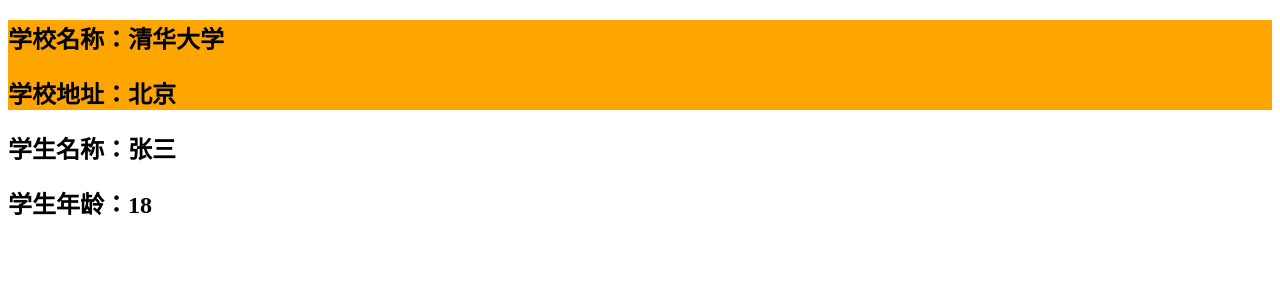
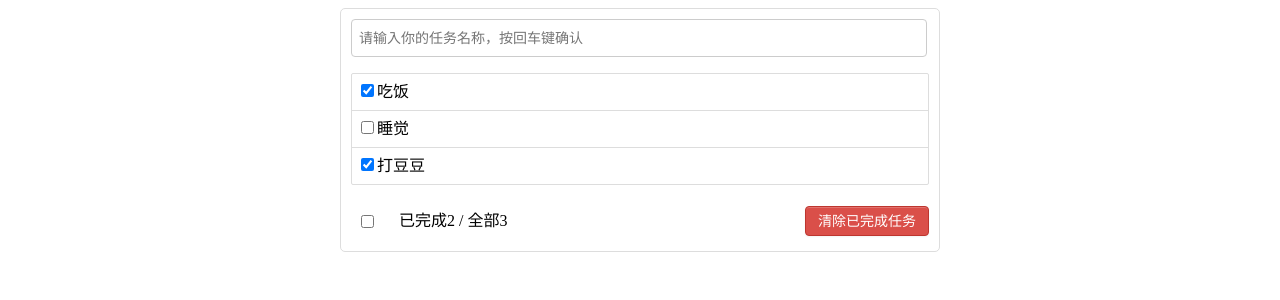
Before and after one commit to weihua-li/vue_test, a Vue app: page / in a window 1280 px wide. Shown: the top 300 px of the page. Built offline with nearby package versions, Linux system fonts and the light colour scheme.

Commit message:
TodoList案例

```diff
--- a/package.json
+++ b/package.json
@@ -9,6 +9,7 @@
   },
   "dependencies": {
     "core-js": "^3.8.3",
+    "nanoid": "^4.0.2",
     "vue": "^2.6.14"
   },
   "devDependencies": {
--- a/src/App.vue
+++ b/src/App.vue
@@ -1,26 +1,110 @@
 <template>
   <div>
-    <School></School>
-    <Student></Student>
+    <div id="root">
+      <div class="todo-container">
+        <div class="todo-wrap">
+          <NoteHeader :addTask="addTask"/>
+          <NoteList
+            :taskList="taskList"
+            :changeDone="changeDone"
+            :deleteTask="deleteTask"
+          />
+          <NoteFooter
+            :taskList="taskList"
+            :allDone="allDone"
+            :deleteAllDone="deleteAllDone"
+          />
+        </div>
+      </div>
+    </div>
   </div>
 </template>
 
 <script>
-    import School from './components/School'
-    import Student from './components/Student'
+
+  import NoteHeader from './components/NoteHeader'
+  import NoteList from './components/NoteList'
+  import NoteFooter from './components/NoteFooter'
 
   export default({
     name:'App',
     template:`
       <App></App>
     `,
-        components:{
-            School,
-            Student
+    components:{NoteHeader,NoteList,NoteFooter},
+    data() {
+      return {
+        taskList:[
+          {id:'001',info:'吃饭',done:true},
+          {id:'002',info:'睡觉',done:false},
+          {id:'003',info:'打豆豆',done:true}
+        ]
       }
+    },
+    methods: {
+      addTask(taskObj){
+        this.taskList.unshift(taskObj)
+      },
+      changeDone(id){
+        this.taskList.forEach((task) => {
+          if(task.id === id) task.done = !task.done
+        });
+      },
+      allDone(done){
+        this.taskList.forEach((task) => {
+          task.done = done
+        });
+      },
+      deleteTask(id){
+        this.taskList = this.taskList.filter((task) => {
+          return task.id !== id
+        })
+      },
+      deleteAllDone(){
+        this.taskList = this.taskList.filter((task) => {
+          return !task.done
+        })
+      }
+    },
   })
 </script>
 
 <style>
-
+    /*base*/
+  body {
+    background: #fff;
+  }
+  .btn {
+    display: inline-block;
+    padding: 4px 12px;
+    margin-bottom: 0;
+    font-size: 14px;
+    line-height: 20px;
+    text-align: center;
+    vertical-align: middle;
+    cursor: pointer;
+    box-shadow: inset 0 1px 0 rgba(255, 255, 255, 0.2), 0 1px 2px rgba(0, 0, 0, 0.05);
+    border-radius: 4px;
+  }
+  .btn-danger {
+    color: #fff;
+    background-color: #da4f49;
+    border: 1px solid #bd362f;
+  }
+  .btn-danger:hover {
+    color: #fff;
+    background-color: #bd362f;
+  }
+  .btn:focus {
+    outline: none;
+  }
+  .todo-container {
+    width: 600px;
+    margin: 0 auto;
+  }
+  .todo-container .todo-wrap {
+    padding: 10px;
+    border: 1px solid #ddd;
+    border-radius: 5px;
+  }
 </style>
--- /dev/null
+++ b/src/components/NoteFooter.vue
@@ -0,0 +1,76 @@
+<template>
+    <div class="todo-footer">
+        <label>
+            <input type="checkbox" v-model="isAll"/>
+        </label>
+        <span>
+            <span>已完成{{doneNum}}</span> / 全部{{totalNum}}
+        </span>
+        <button class="btn btn-danger" @click="deleteDone">清除已完成任务</button>
+    </div>
+</template>
+
+<script scope>
+    export default {
+        name:"NoteFooter",
+        props:['taskList', 'allDone', 'deleteAllDone'],
+        data() {
+            return {
+                checked:false
+            }
+        },
+        methods: {
+            deleteDone(){
+                this.deleteAllDone()
+            }
+        },
+        computed:{
+            totalNum(){
+                return this.taskList.length
+            },
+            doneNum(){
+                //这是我写的low方法
+                /* let num = 0
+                this.taskList.forEach((task) => {
+                    if(task.done) num++
+                });
+                return num */
+                //这是老师写的高级方法
+                return this.taskList.reduce((pre, task) => pre + (task.done ? 1 : 0), 0)
+            },
+            isAll:{
+                get(){
+                    return this.doneNum === this.totalNum  && this.totalNum > 0
+                },
+                set(value){
+                    this.allDone(value)
+                }
+            }
+        },
+    }
+</script>
+
+<style scoped>
+    /*footer*/
+    .todo-footer {
+        height: 40px;
+        line-height: 40px;
+        padding-left: 6px;
+        margin-top: 5px;
+    }
+    .todo-footer label {
+        display: inline-block;
+        margin-right: 20px;
+        cursor: pointer;
+    }
+    .todo-footer label input {
+        position: relative;
+        top: -1px;
+        vertical-align: middle;
+        margin-right: 5px;
+    }
+    .todo-footer button {
+        float: right;
+        margin-top: 5px;
+    }
+</style>
--- /dev/null
+++ b/src/components/NoteHeader.vue
@@ -0,0 +1,43 @@
+<template>
+    <div class="todo-header">
+        <input type="text" placeholder="请输入你的任务名称，按回车键确认" v-model="info" @keyup.enter="add"/>
+    </div>
+</template>
+
+<script>
+    import {nanoid} from "nanoid"
+    export default {
+        name:'NoteHeader',
+        props:['addTask'],
+        data() {
+            return {
+                info:''
+            }
+        },
+        methods: {
+            add(){
+                if(!this.info) return
+                const taskObj = {id:nanoid(), info:this.info, done:false}
+                this.addTask(taskObj)
+                this.info = ''
+            }
+        },
+    }
+</script>
+
+<style scoped>
+    /*header*/
+    .todo-header input {
+        width: 560px;
+        height: 28px;
+        font-size: 14px;
+        border: 1px solid #ccc;
+        border-radius: 4px;
+        padding: 4px 7px;
+    }
+    .todo-header input:focus {
+        outline: none;
+        border-color: rgba(82, 168, 236, 0.8);
+        box-shadow: inset 0 1px 1px rgba(0, 0, 0, 0.075), 0 0 8px rgba(82, 168, 236, 0.6);
+    }
+</style>
--- /dev/null
+++ b/src/components/NoteItem.vue
@@ -0,0 +1,64 @@
+<template>
+    <li>
+        <label>
+            <input type="checkbox" :checked="taskObj.done" @change="changeCheck"/>
+            <span>{{taskObj.info}}</span>
+        </label>
+        <button class="btn btn-danger" @click="deleteOne">删除</button>
+    </li>
+</template>
+
+<script>
+
+    export default {
+        name:'NoteItem',
+        props:['taskObj','changeDone','deleteTask'],
+        methods:{
+            changeCheck(){
+                this.changeDone(this.taskObj.id)
+            },
+            deleteOne(){
+                this.deleteTask(this.taskObj.id)
+            }
+        }
+    }
+</script>
+
+<style scoped>
+    /*item*/
+    li {
+        list-style: none;
+        height: 36px;
+        line-height: 36px;
+        padding: 0 5px;
+        border-bottom: 1px solid #ddd;
+    }
+    li label {
+        float: left;
+        cursor: pointer;
+    }
+    li label li input {
+        vertical-align: middle;
+        margin-right: 6px;
+        position: relative;
+        top: -1px;
+    }
+    li button {
+        float: right;
+        display: none;
+        margin-top: 3px;
+    }
+    li:before {
+        content: initial;
+    }
+    li:last-child {
+        border-bottom: none;
+    }
+    li:hover{
+		background-color: #ddd;
+	}
+
+	li:hover button{
+		display: block;
+	}
+</style>
--- /dev/null
+++ b/src/components/NoteList.vue
@@ -0,0 +1,41 @@
+<template>
+    <div>
+        <ul class="todo-main">
+            <NoteItem
+                v-for="t in taskList"
+                :key="t.id" :taskObj="t"
+                :changeDone="changeDone"
+                :deleteTask="deleteTask"
+            />
+        </ul>
+    </div>
+</template>
+
+<script>
+
+    import NoteItem from "./NoteItem"
+
+    export default {
+        name:'NoteList',
+        components: { NoteItem },
+        props:['taskList','changeDone','deleteTask'],
+    }
+</script>
+
+<style scoped>
+    /*main*/
+    .todo-main {
+        margin-left: 0px;
+        border: 1px solid #ddd;
+        border-radius: 2px;
+        padding: 0px;
+    }
+    .todo-empty {
+        height: 40px;
+        line-height: 40px;
+        border: 1px solid #ddd;
+        border-radius: 2px;
+        padding-left: 5px;
+        margin-top: 10px;
+    }
+</style>
```
Also changed, not shown: 01_测试单文件组件/App.vue (added, +26 -0 lines), 01_测试单文件组件/main.js (added, +8 -0 lines), 01_测试单文件组件/assets/logo.png (renamed from src/assets/logo.png), 01_测试单文件组件/components/School.vue (renamed from src/components/School.vue), 01_测试单文件组件/components/Student.vue (renamed from src/components/Student.vue), 1 other file (tests, documents, lock files or other folders). Lines whose indentation alone changed are shown as unchanged.
